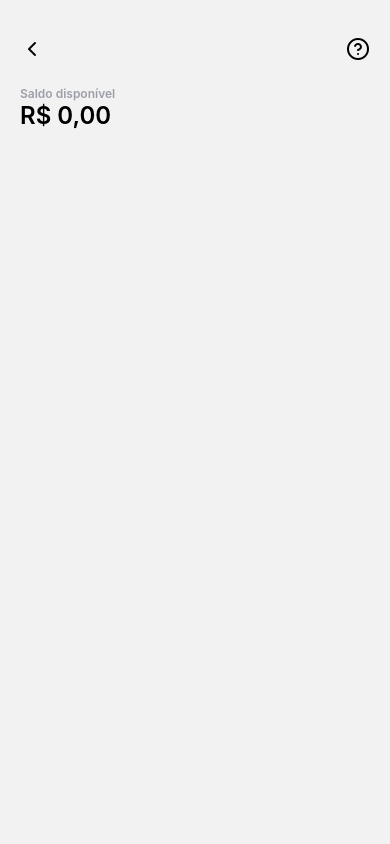
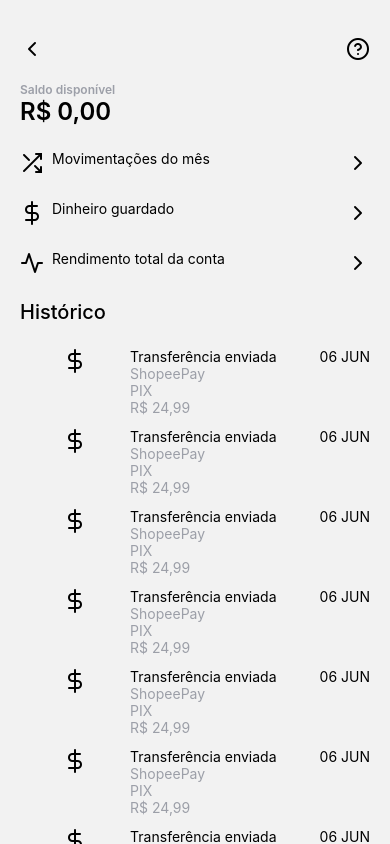
Before and after one commit to Daviiro/nubank-clone, a React Native app: screen /Balance in a window 390 px wide. Built offline with nearby package versions, Linux system fonts and the light colour scheme.

Commit message:
feat: transaction history from the account page

```diff
--- /dev/null
+++ b/src/components/ArrowButton/index.tsx
@@ -0,0 +1,42 @@
+import React from "react";
+import { View, Text, StyleSheet, TouchableOpacity } from "react-native";
+import { Feather } from "@expo/vector-icons";
+
+const styles = StyleSheet.create({
+	container: {
+		display: "flex",
+		flexDirection: "column",
+		marginTop: 24,
+	},
+	upperContainer: {
+		flexDirection: "row",
+		justifyContent: "space-between",
+	},
+	upperLeftContainer: {
+		flexDirection: "row",
+	},
+	styledText: {
+		marginLeft: 8,
+	},
+});
+
+interface Props {
+	name: string;
+	icon: "activity" | "dollar-sign" | "shuffle";
+}
+
+const ArrowButton: React.FC<Props> = ({ name, icon }) => {
+	return (
+		<TouchableOpacity style={styles.container}>
+			<View style={styles.upperContainer}>
+				<View style={styles.upperLeftContainer}>
+					<Feather name={icon} size={24} color="black" />
+					<Text style={styles.styledText}>{name}</Text>
+				</View>
+				<Feather name="chevron-right" size={24} color="black" />
+			</View>
+		</TouchableOpacity>
+	);
+};
+
+export default ArrowButton;
--- a/src/components/NavigationHeader/index.tsx
+++ b/src/components/NavigationHeader/index.tsx
@@ -12,7 +12,7 @@ const statusBarHeight = StatusBar.currentHeight
 const styles = StyleSheet.create({
 	container: {
 		paddingTop: statusBarHeight,
-		paddingBottom: 24,
+		paddingBottom: 20,
 		paddingLeft: 20,
 		paddingRight: 20,
 		display: "flex",
--- /dev/null
+++ b/src/components/TransactionHistory/TransactionCard/index.tsx
@@ -0,0 +1,46 @@
+import React from "react";
+import { View, Text, StyleSheet } from "react-native";
+import { Feather } from "@expo/vector-icons";
+
+const styles = StyleSheet.create({
+	container: {
+		display: "flex",
+		flexDirection: "row",
+		justifyContent: "space-between",
+		marginBottom: 12,
+	},
+	descText: {
+		color: "#9c9fa8",
+		fontWeight: "400",
+		fontSize: 14,
+	},
+});
+
+interface Props {
+	name: string;
+	desc: string;
+	icon: "dollar-sign";
+	date: string;
+}
+
+const TransactionCard: React.FC<Props> = ({ name, desc, icon, date }) => {
+	return (
+		<View style={styles.container}>
+			<View
+				style={{
+					borderTopColor: "#f5f5f5",
+					borderTopWidth: StyleSheet.hairlineWidth,
+				}}
+			/>
+			<Feather name={icon} size={24} color="black" />
+			<View>
+				<Text>{name}</Text>
+				<Text style={styles.descText}>{desc}</Text>
+			</View>
+
+			<Text>{date}</Text>
+		</View>
+	);
+};
+
+export default TransactionCard;
--- /dev/null
+++ b/src/components/TransactionHistory/index.tsx
@@ -0,0 +1,100 @@
+import React from "react";
+import { View, Text, StyleSheet, ScrollView } from "react-native";
+import TransactionCard from "./TransactionCard";
+
+const styles = StyleSheet.create({
+	container: {
+		display: "flex",
+		flexDirection: "column",
+		marginTop: 24,
+	},
+	historyText: {
+		fontSize: 20,
+		fontWeight: "500",
+		marginBottom: 24,
+	},
+});
+
+const TransactionHistory: React.FC = () => {
+	return (
+		<View style={styles.container}>
+			<Text style={styles.historyText}>Histórico</Text>
+			<ScrollView showsVerticalScrollIndicator={false}>
+				<TransactionCard
+					name="Transferência enviada"
+					desc={`ShopeePay
+PIX
+R$ 24,99 `}
+					icon="dollar-sign"
+					date="06 JUN"
+				/>
+				<TransactionCard
+					name="Transferência enviada"
+					desc={`ShopeePay
+PIX
+R$ 24,99 `}
+					icon="dollar-sign"
+					date="06 JUN"
+				/>
+				<TransactionCard
+					name="Transferência enviada"
+					desc={`ShopeePay
+PIX
+R$ 24,99 `}
+					icon="dollar-sign"
+					date="06 JUN"
+				/>
+				<TransactionCard
+					name="Transferência enviada"
+					desc={`ShopeePay
+PIX
+R$ 24,99 `}
+					icon="dollar-sign"
+					date="06 JUN"
+				/>
+				<TransactionCard
+					name="Transferência enviada"
+					desc={`ShopeePay
+PIX
+R$ 24,99 `}
+					icon="dollar-sign"
+					date="06 JUN"
+				/>
+				<TransactionCard
+					name="Transferência enviada"
+					desc={`ShopeePay
+PIX
+R$ 24,99 `}
+					icon="dollar-sign"
+					date="06 JUN"
+				/>
+				<TransactionCard
+					name="Transferência enviada"
+					desc={`ShopeePay
+PIX
+R$ 24,99 `}
+					icon="dollar-sign"
+					date="06 JUN"
+				/>
+				<TransactionCard
+					name="Transferência enviada"
+					desc={`ShopeePay
+PIX
+R$ 24,99 `}
+					icon="dollar-sign"
+					date="06 JUN"
+				/>
+				<TransactionCard
+					name="Transferência enviada"
+					desc={`ShopeePay
+PIX
+R$ 24,99 `}
+					icon="dollar-sign"
+					date="06 JUN"
+				/>
+			</ScrollView>
+		</View>
+	);
+};
+
+export default TransactionHistory;
--- a/src/pages/Balance/Content/index.tsx
+++ b/src/pages/Balance/Content/index.tsx
@@ -1,8 +1,10 @@
 import React from "react";
-import { View, StyleSheet, Text } from "react-native";
-import { RouteProp, useNavigation } from "@react-navigation/native";
+import { View, StyleSheet, Text, ScrollView } from "react-native";
+import { RouteProp } from "@react-navigation/native";
 import { StackParamList } from "../../../../App";
 import { useRoute } from "@react-navigation/native";
+import ArrowButton from "../../../components/ArrowButton";
+import TransactionHistory from "../../../components/TransactionHistory";
 
 const styles = StyleSheet.create({
 	container: {
@@ -25,17 +27,26 @@ const styles = StyleSheet.create({
 const Content: React.FC = () => {
 	const route = useRoute<RouteProp<StackParamList, "Balance">>();
 	return (
+		<ScrollView showsVerticalScrollIndicator={false}>
 			<View style={styles.container}>
 				<View>
 					<Text style={styles.availableValue}>Saldo disponível</Text>
 					<Text style={styles.valueText}>
 						R${" "}
 						{route.params?.balanceValue
-						? String(route.params.balanceValue).replace(".", ",")
+							? String(route.params.balanceValue).replace(
+									".",
+									","
+							  )
 							: "0,00"}
 					</Text>
 				</View>
+				<ArrowButton name="Movimentações do mês" icon="shuffle" />
+				<ArrowButton name="Dinheiro guardado" icon="dollar-sign" />
+				<ArrowButton name="Rendimento total da conta" icon="activity" />
+				<TransactionHistory />
 			</View>
+		</ScrollView>
 	);
 };
 
```
Lines whose indentation alone changed are shown as unchanged.
